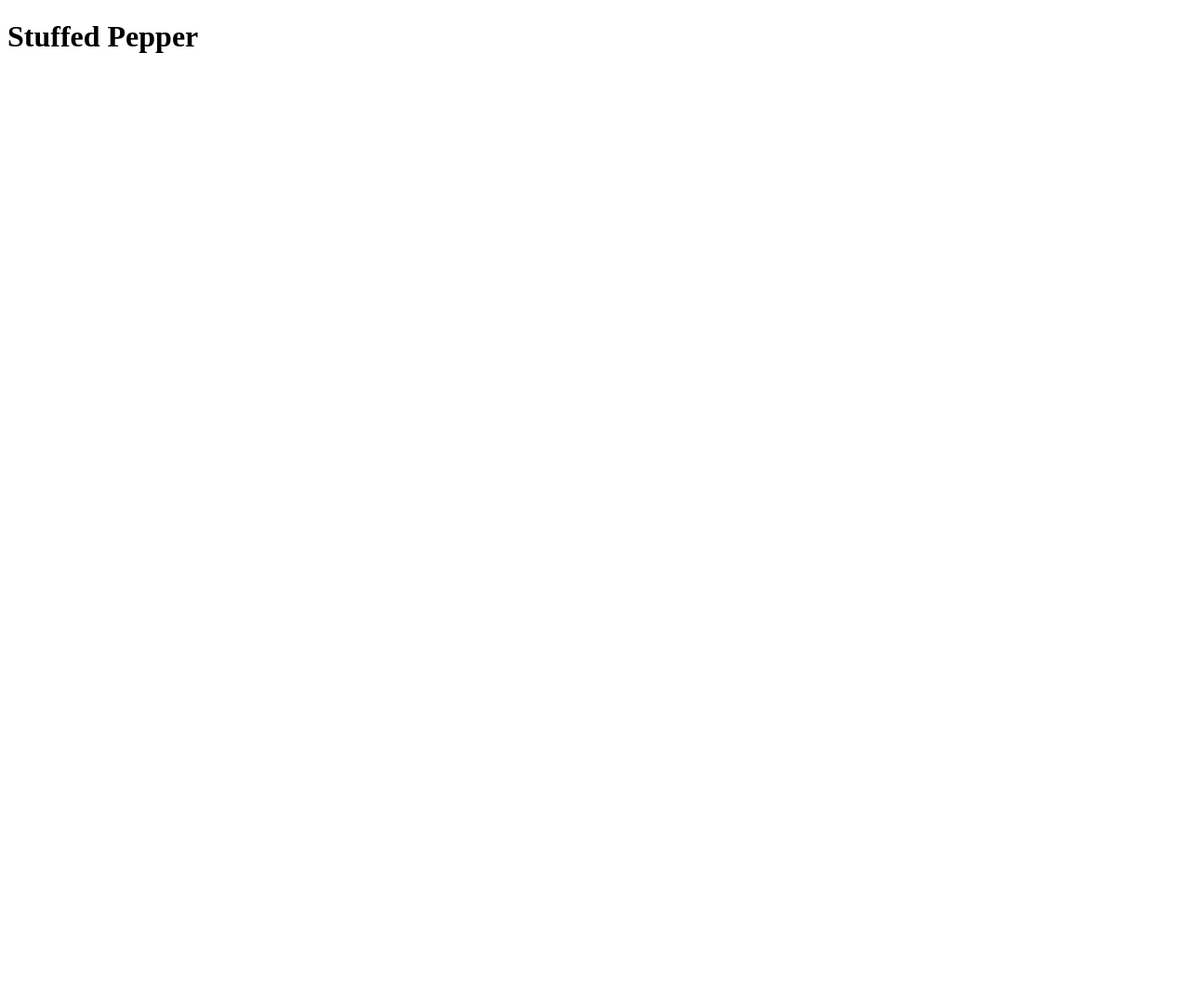
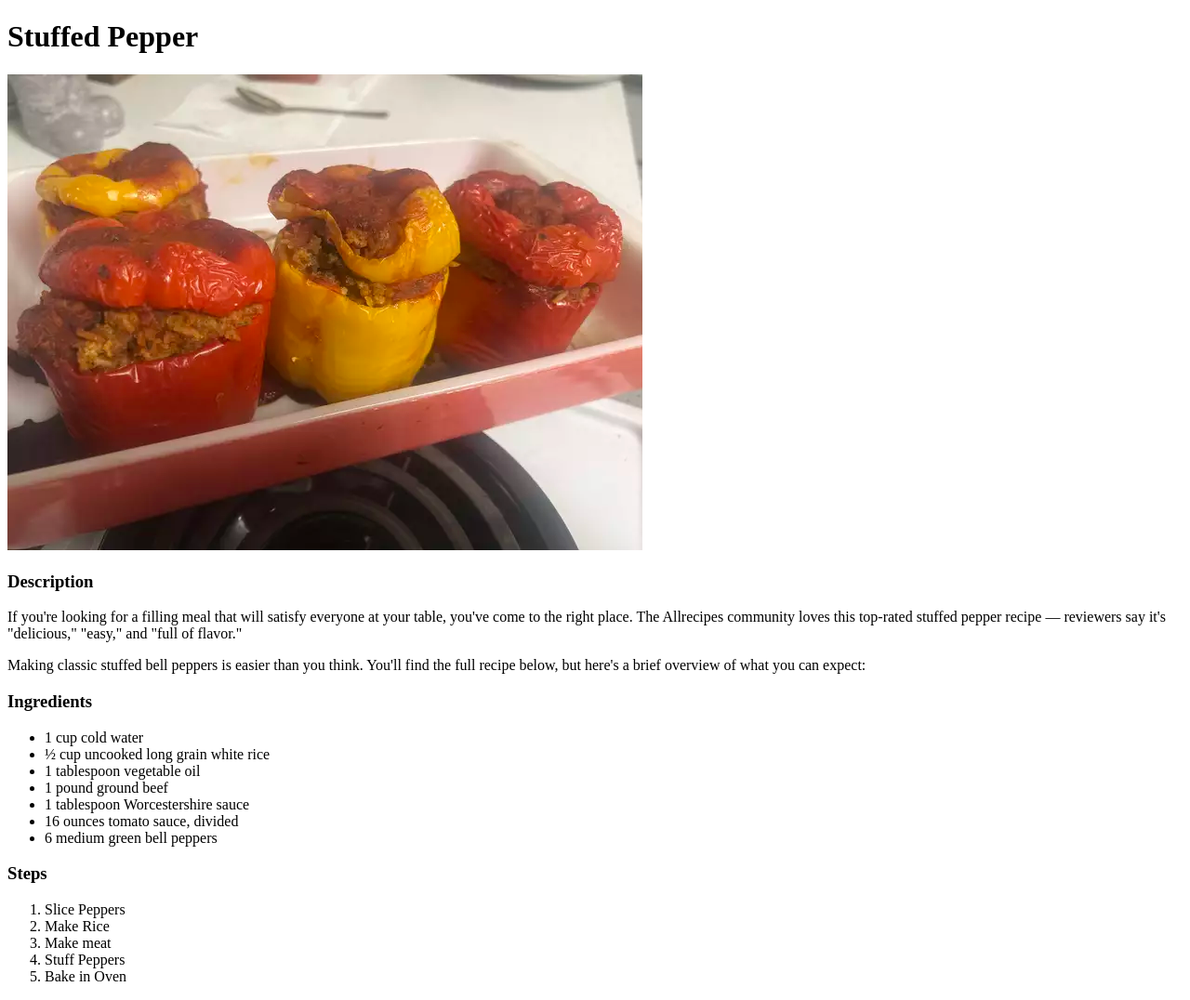
Before and after one commit to drewgu9/odin-recipes, a plain HTML site: page recipes/stuffedpeppers.html in a window 1280 px wide. Shown: the whole page at 93% size. Before the commit the page ends 800 px from the top, so only its background shows below. Drawn offline with Linux system fonts and the light colour scheme.

Commit message:
Added Peppers Recipe

```diff
--- a/recipes/stuffedpeppers.html
+++ b/recipes/stuffedpeppers.html
@@ -9,5 +9,36 @@
 
   <body>
     <h1>Stuffed Pepper</h1>
+    <img src="../images/peppers.jpg" />
+    <h3>Description</h3>
+    <p>
+      If you're looking for a filling meal that will satisfy everyone at your
+      table, you've come to the right place. The Allrecipes community loves this
+      top-rated stuffed pepper recipe — reviewers say it's "delicious," "easy,"
+      and "full of flavor."
+    </p>
+
+    <p>
+      Making classic stuffed bell peppers is easier than you think. You'll find
+      the full recipe below, but here's a brief overview of what you can expect:
+    </p>
+    <h3>Ingredients</h3>
+    <ul>
+      <li>1 cup cold water</li>
+      <li>½ cup uncooked long grain white rice</li>
+      <li>1 tablespoon vegetable oil</li>
+      <li>1 pound ground beef</li>
+      <li>1 tablespoon Worcestershire sauce</li>
+      <li>16 ounces tomato sauce, divided</li>
+      <li>6 medium green bell peppers</li>
+    </ul>
+    <h3>Steps</h3>
+    <ol>
+      <li>Slice Peppers</li>
+      <li>Make Rice</li>
+      <li>Make meat</li>
+      <li>Stuff Peppers</li>
+      <li>Bake in Oven</li>
+    </ol>
   </body>
 </html>
```
Also changed, not shown: images/peppers.jpg (added).
